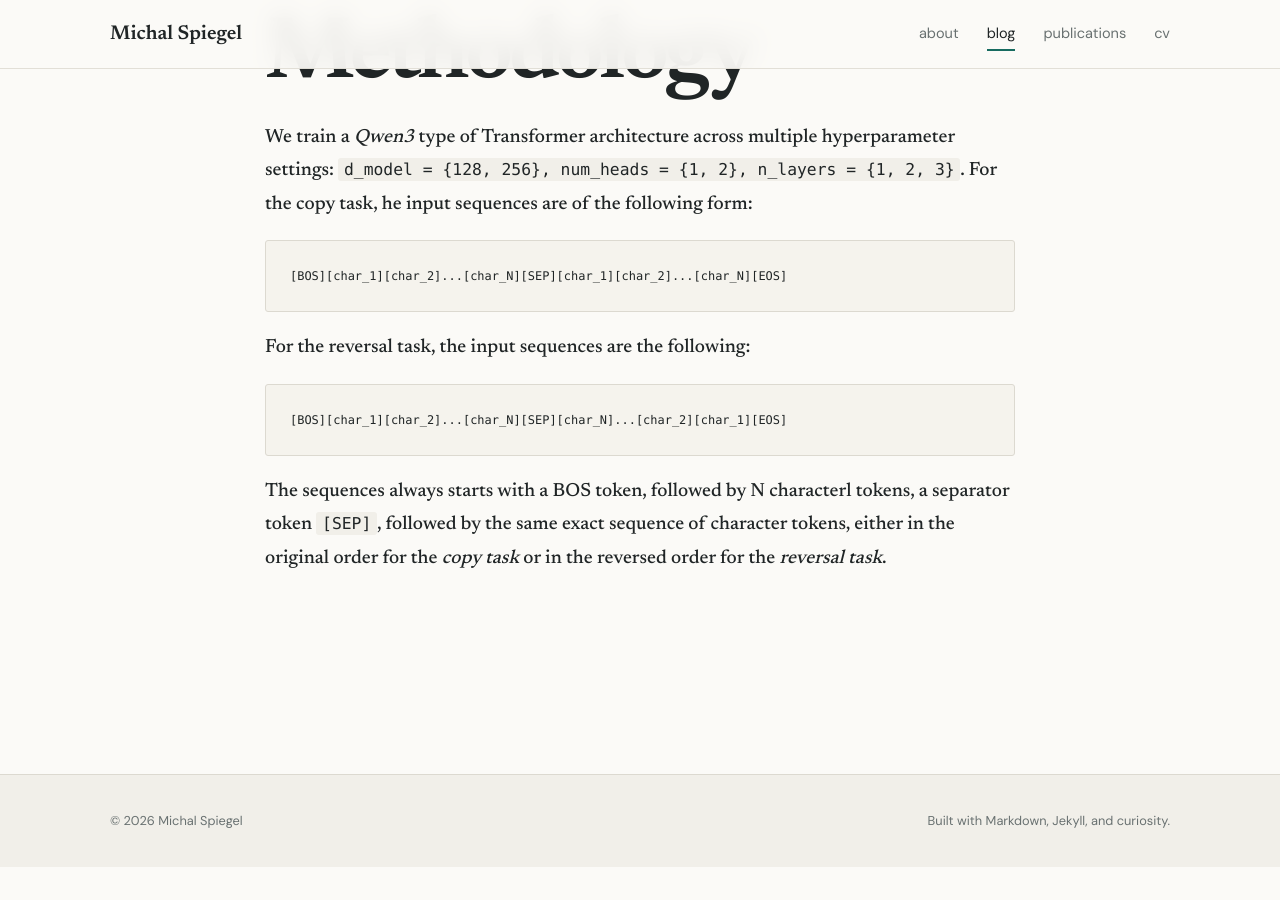
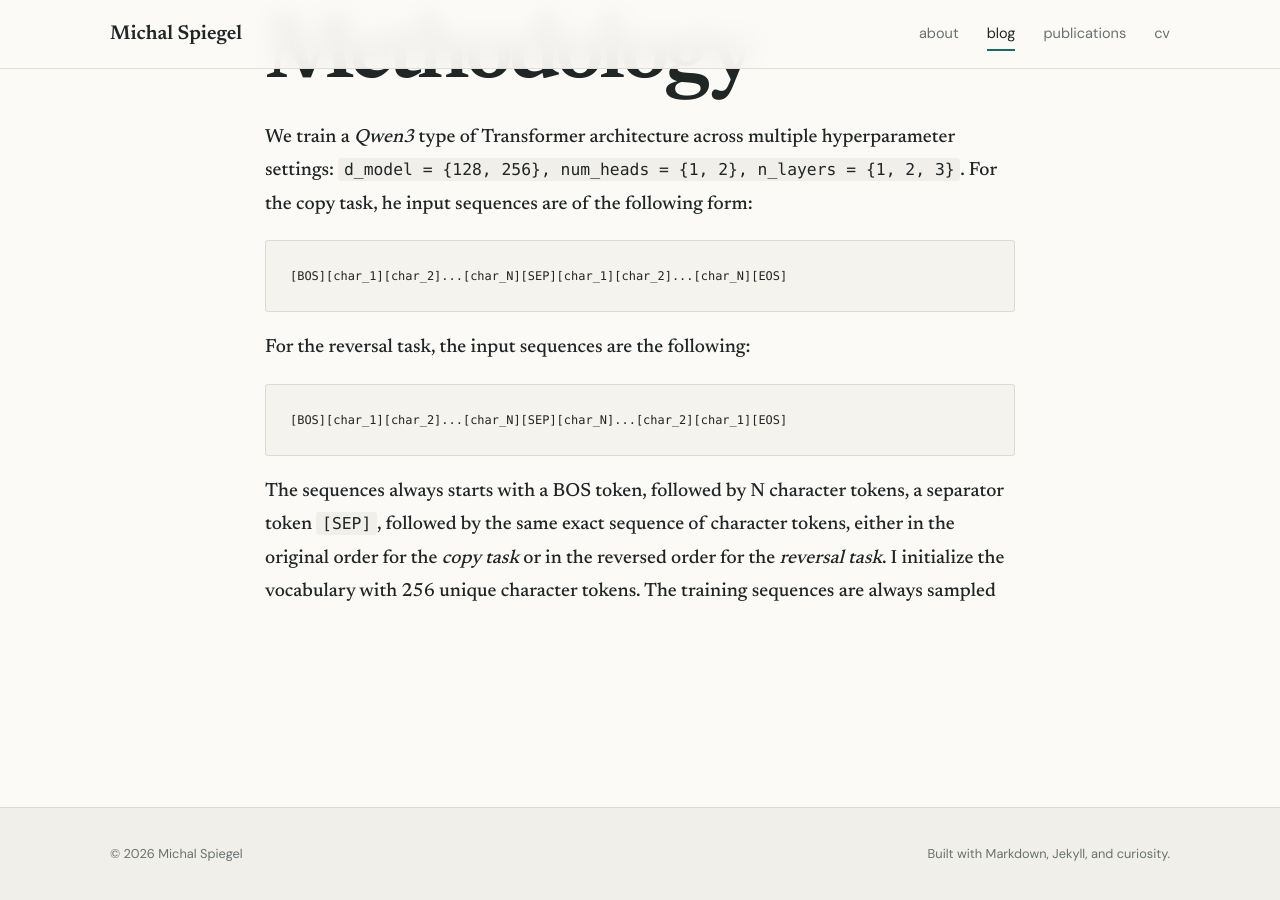
Before and after one commit to michalspiegel/michalspiegel.github.io, a Jekyll site: the page built from _posts/2026-11-02-rope-reversal.md, in a window 1280 px wide and 900 px high, scrolled down 1932 px. Built offline with Jekyll 4.4.1, drawn with Linux system fonts in a browser that asks for light colours; before the commit the page ends 2799 px from its top, so only the background shows below that.

Commit message:
Sync posts from vault (1503137)

````diff
--- a/_posts/2026-11-02-rope-reversal.md
+++ b/_posts/2026-11-02-rope-reversal.md
@@ -31,4 +31,4 @@ For the reversal task, the input sequences are the following:
 ```
 [BOS][char_1][char_2]...[char_N][SEP][char_N]...[char_2][char_1][EOS]
 ```
-The sequences always starts with a BOS token, followed by N characterl tokens, a separator token `[SEP]`, followed by the same exact sequence of character tokens, either in the original order for the *copy task* or in the reversed order for the *reversal task*.
+The sequences always starts with a BOS token, followed by N character tokens, a separator token `[SEP]`, followed by the same exact sequence of character tokens, either in the original order for the *copy task* or in the reversed order for the *reversal task*. I initialize the vocabulary with 256 unique character tokens. The training sequences are always sampled
````
